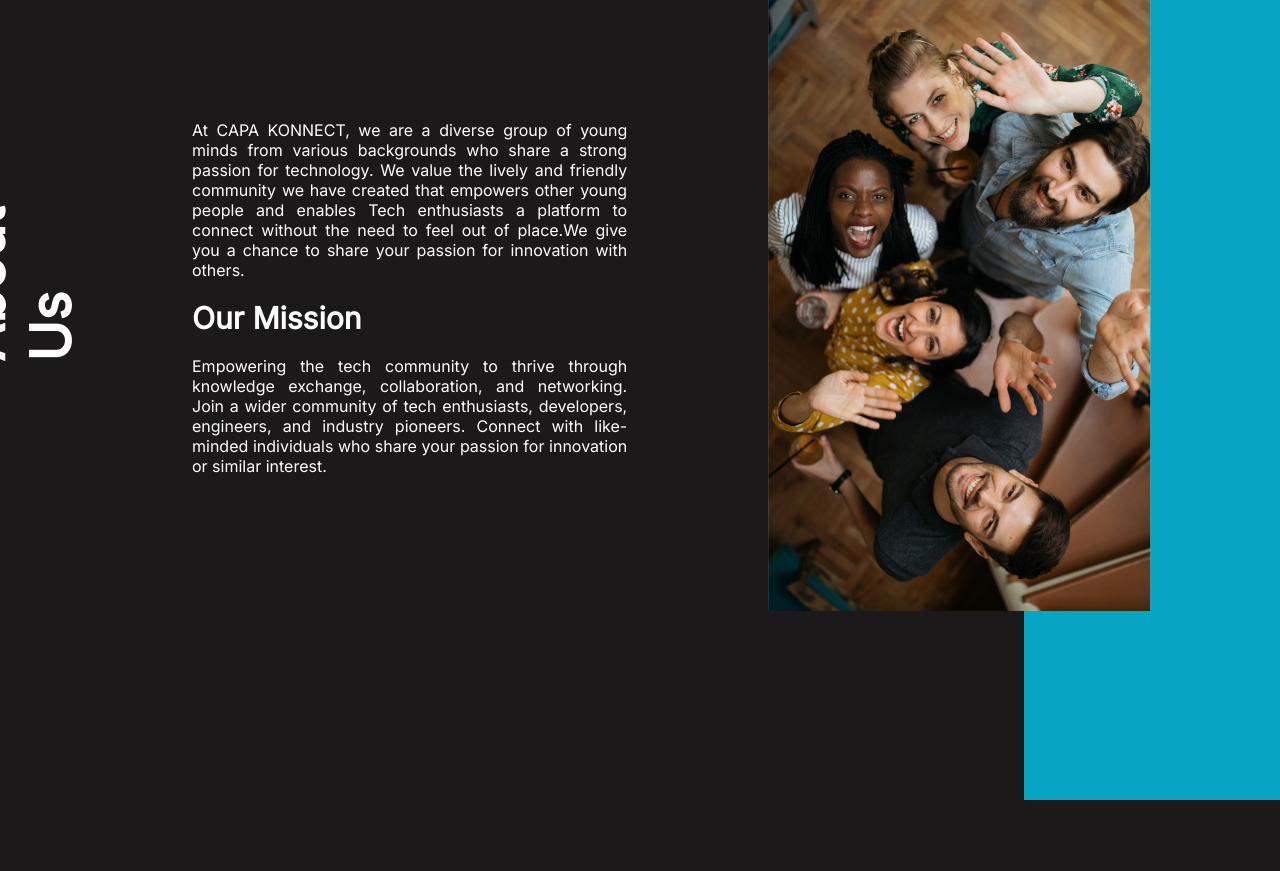
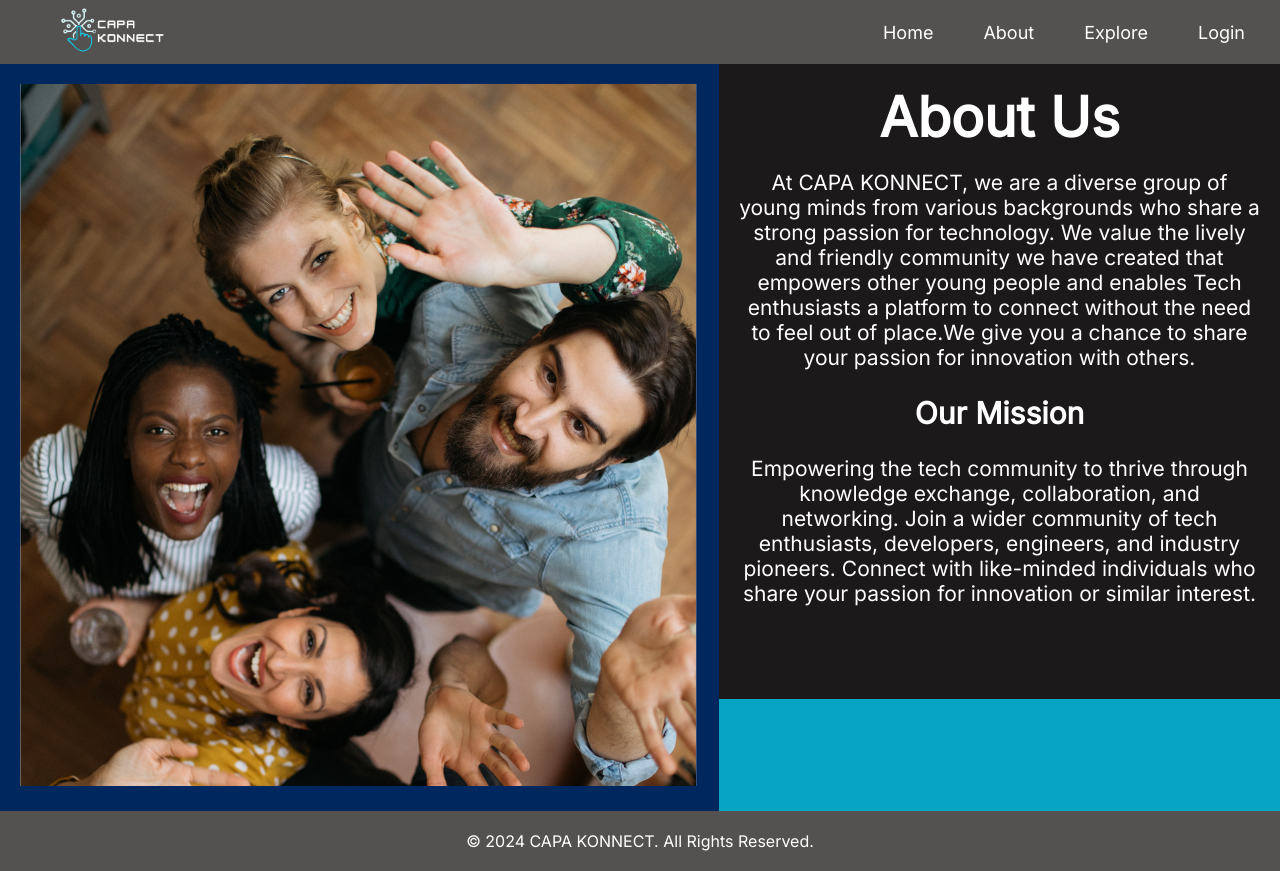
Before and after one commit to DelishaNaicker/Konnectv3, a plain HTML site: page about.html in a window 1280 px wide. Before the commit the page ends 800 px from the top, so only its background shows below. Drawn offline with Linux system fonts and the light colour scheme.

Commit message:
about page fixes

```diff
--- a/about.html
+++ b/about.html
@@ -8,15 +8,30 @@
 <title>About</title>
 <link rel="icon" type="image/x-icon" href="/images/logo nobg.png">
 </head>
+
+<header>
+    <nav class="navigation-bar">
+        <span class="toggle-button">&#9776;</span>
+        <a href="#" class="Capalogo"><img src="Images/Klogo.png" height = "60px" padding="0"></a>
+            <ul class="main-menu">
+            <li><a href="index.html" class="menu-item">Home</a></li>
+            <li><a href="about.html" class="menu-item">About</a></li>
+            <li><a href="explore-groups.html" class="menu-item">Explore</a></li>
+            <li><a href="member-sign-up.html" class="menu-item">Login</a></li>
+        </ul>
+        <script src="script.js"></script>
+    </nav>
+
+</header>
+
+
+
 <body style="background-color:#1C191A;">
 
-<div class="flex-container">
-    <div class="vert-text">
+<div class="about-grid-container">
+    <div>
         <h1 style="color: white; font-size: 55px;">About Us</h1>
-    </div>
-
-    <div class="about-txt">
-        <p style="color: white;">At CAPA KONNECT, we are a diverse group of young minds from various backgrounds who share a strong passion for technology. We value the lively and friendly community we have created that empowers other young people and enables Tech enthusiasts a platform to connect without the need to feel out of place.We give you a chance to share your passion for innovation with others.
+        <p style="color: white; padding-top: 20px;">At CAPA KONNECT, we are a diverse group of young minds from various backgrounds who share a strong passion for technology. We value the lively and friendly community we have created that empowers other young people and enables Tech enthusiasts a platform to connect without the need to feel out of place.We give you a chance to share your passion for innovation with others.
             <br>
             <br>
             <b style="font-size: 30px;">Our Mission</b>
@@ -24,11 +39,15 @@
             <br>
             Empowering the tech community to thrive through knowledge exchange, collaboration, and networking. Join a wider community of tech enthusiasts, developers, engineers, and industry pioneers. Connect with like-minded individuals who share your passion for innovation or similar interest.</p>
     </div>
-    <div>
-        <img class="about-pic" src="/images/About-team-pic.png">
+    <div style="grid-row:1/3; background-color: #00275E;">
+        <img src="/images/About-team-pic-cropped.png">
     </div>
+    <div style="background-color: #07A5C3; grid-column:2/3"></div>
 </div>
-<div class="about-blue-hlight"></div>
+</body>
 
-</body>
+<footer>
+    <p>© 2024 CAPA KONNECT. All Rights Reserved.</p>
+ </footer>
+
 </html>
--- a/stylesheet.css
+++ b/stylesheet.css
@@ -33,7 +33,7 @@ body {
 
   .navigation-bar {
     font-size: 18px;
-    background-color:#1c191a;
+    background-color:#535251;
     padding: 0px;
 
 
@@ -96,7 +96,7 @@ body {
   }
 
   footer {
-  background-color: #1c191a;
+  background-color: #535251;
   color: #fff;
   text-align: center;
   padding: 20px 0 20px 0;
@@ -249,7 +249,7 @@ body {
   /*End of Explore groups*/
 
   /*about page styling - START */
-  .vert-text {
+  /* .vert-text {
     margin-top: 15vh;
     width: 10vw;
     text-align: justify;
@@ -259,23 +259,18 @@ body {
     margin-right: 0;
     z-index: 0;
 
+  } */
+
+  .about-grid-container {
+    display: grid;
+    grid-template-columns: auto auto;
   }
 
-  .about-txt {
-    margin-top: 15vh;
-    width: 34vw;
-    text-align: justify;
-  }
-
-   .about-blue-hlight {
-    position: absolute;
-    background-color: #07A5C3;
-    height: 100vh;
-    width: 20vw;
-    float: right;
-    right:0;
-    top: 0;
-    z-index: -10;
+  .about-grid-container > div {
+    background-color: #1C191A;
+    text-align: center;
+    padding: 20px;
+    font-size: 21px;
   }
 
   .about-pic {
```
Also changed, not shown: index.html (+1 -3 lines), images/About-team-pic-cropped.png (added).
